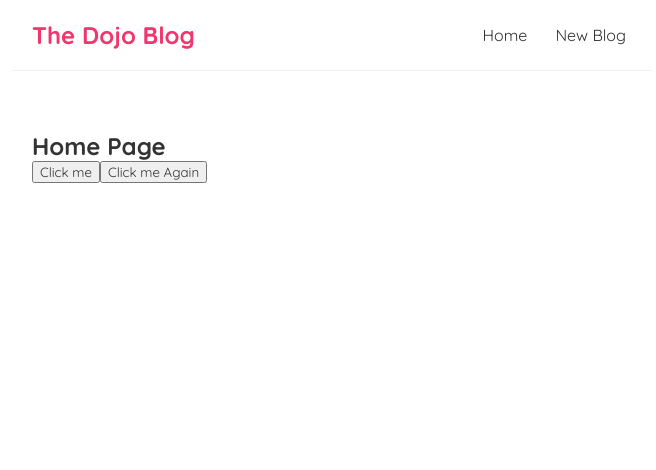
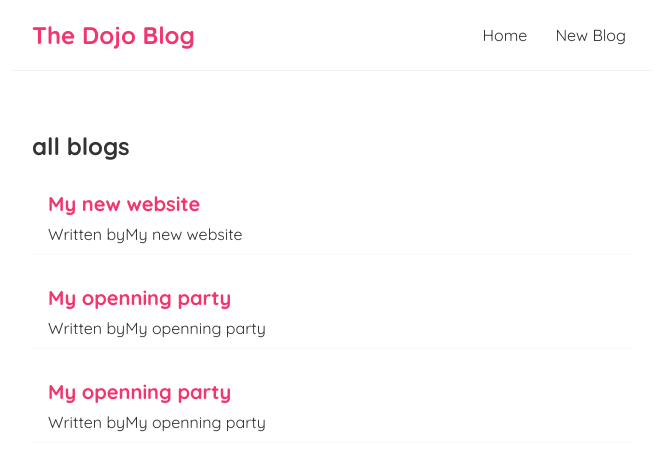
Before and after one commit to mohamedbelkhira/firstreactapp, a React (Create React App) app: page / in a window 1280 px wide. Shown: the top 470 px of the page, without its empty margins (308-964 px from the left). Built offline with nearby package versions, Linux system fonts and the light colour scheme; data requests are answered from the project's data file.

Commit message:
finished with hooks

```diff
--- /dev/null
+++ b/data/db.json
@@ -0,0 +1,24 @@
+{
+    "blogs": [
+        {
+         "title":"My new website",
+         "body":"lorem ipsummm",
+         "author": "mario",
+         "id":1
+        },
+        {
+         "title":"My openning party",
+         "body":"lorem ipsummm",
+         "author": "dali",
+         "id":2
+        },
+        {
+            "title":"My openning party",
+            "body":"lorem ipsummm",
+            "author": "dali",
+            "id":3
+         }
+
+
+    ]
+}
--- /dev/null
+++ b/src/BlogList.js
@@ -0,0 +1,21 @@
+
+
+const BlogList = ({blogs,title}) => {
+
+
+
+
+    return (
+        <div className="blog-list">
+            <h2>{title}</h2>
+             {blogs.map((blog)=> (
+            <div className="blog-preview" key={blog.id}>
+                <h2>{blog.title}</h2>
+                <p>Written by{blog.title}</p>
+           </div>
+            ))}
+        </div>
+      );
+}
+
+export default BlogList;
--- a/src/Home.js
+++ b/src/Home.js
@@ -1,17 +1,23 @@
+import { useState, useEffect } from "react";
+import BlogList from "./BlogList";
+import useFetch from "./useFetch";
+
+
+
 const Home = () => {
 
-    const handleClick =(e)=>{
-        console.log('hello, ninjas', e)
-    }
-    const handleClickAgain=(name, e)=>{
-        console.log('hello' +name, e.target);
-    }
+const {data: blogs , isPending , error}= useFetch('http://localhost:8000/blogs');
+
+
 
     return (
         <div className="home">
-            <h2>Home Page</h2>
-            <button onClick={handleClick}>Click me</button>
-            <button onClick={(e)=>handleClickAgain('mario',e)}>Click me Again</button>
+           {isPending  && <div> Loading ... </div>}
+           {
+             blogs && <BlogList blogs={blogs} title="all blogs" />
+            }
+            {error && <div>{error}</div>}
+
         </div>
      );
 }
--- a/src/index.css
+++ b/src/index.css
@@ -33,3 +33,19 @@
   margin: 40px auto;
   padding: 20px;
 }
+
+
+/* blog previews / list */
+.blog-preview {
+  padding: 10px 16px;
+  margin: 20px 0;
+  border-bottom: 1px solid #fafafa;
+}
+.blog-preview:hover {
+  box-shadow: 1px 3px 5px rgba(0,0,0,0.1);
+}
+.blog-preview h2 {
+  font-size: 20px;
+  color: #f1356d;
+  margin-bottom: 8px;
+}
--- /dev/null
+++ b/src/useFetch.js
@@ -0,0 +1,46 @@
+import { useState, useEffect } from "react";
+
+const useFetch = (url) => {
+
+
+const [data, setData]=useState(null);
+const [isPending, setIsPending]=useState(true);
+const [error, setError] = useState(null);
+
+
+    useEffect(()=> {
+
+        setTimeout(()=> {
+
+
+            fetch(url)
+                .then(res => {
+                    console.log(res);
+                    if(!res.ok)
+                    {
+                        throw Error('could not fetch the data for that ressource');
+                    }
+                    return res.json();
+                })
+                .then((data)=> {
+
+                    setData(data);
+                    setIsPending(false);
+                    setError(null);
+                })
+                .catch((err)=>{
+                    setIsPending(false);
+                    setError(err.message);
+
+
+                })
+        },1000);
+
+
+
+    },[])
+
+    return {data, isPending, error}
+}
+
+export default useFetch;
```
